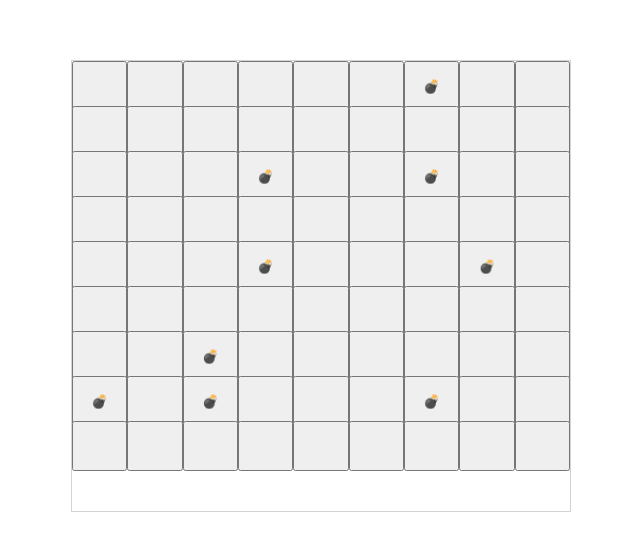
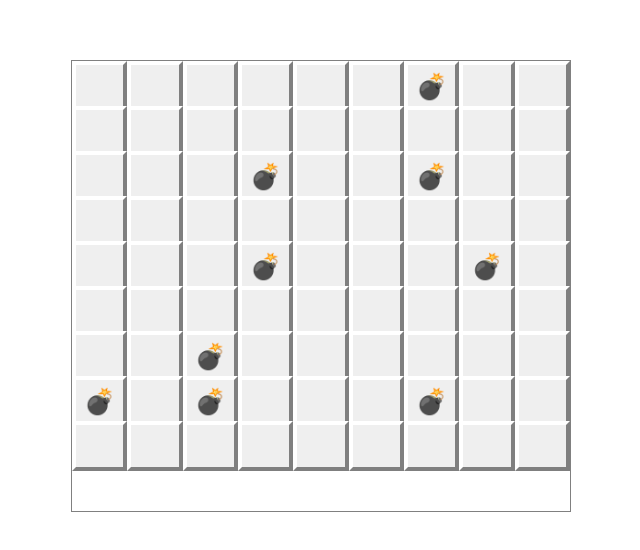
Before and after one commit to perpetualgrimace/minesweeper-test, a React (Create React App) app: page / in a window 1280 px wide. Shown: the part 114-664 px from the top of the page, without its empty margins (319-959 px from the left). Built offline with nearby package versions, Linux system fonts and the light colour scheme.

Commit message:
styles clicked vs unclicked tile state

```diff
--- a/src/App.css
+++ b/src/App.css
@@ -18,7 +18,7 @@ body {
 	grid-auto-rows: 10%;
 	grid-template-columns: 1fr 1fr 1fr 1fr 1fr 1fr 1fr 1fr 1fr;
 	width: 500px;
-	border: 1px solid lightgray;
+	border: 1px solid gray;
 }
 
 /* it's a button */
@@ -26,4 +26,14 @@ body {
 	/* sizing */
 	min-width: 50px;
 	min-height: 50px;
+	font-size: 25px;
+	border-width: 4px;
+	border-color: lightgray;
+	border-top-color: white;
+	border-left-color: white;
 }
+
+.ms-tile.is-clicked {
+	background: lightgray;
+	border: 1px solid gray;
+}
--- a/src/App.jsx
+++ b/src/App.jsx
@@ -66,7 +66,7 @@ export default class App extends Component {
         <div className="ms-grid">
           {tiles.map((tile, i) =>
             <button
-            	className="ms-tile"
+            	className={`ms-tile${tile.clicked ? ' is-clicked' : ''}`}
             	onClick={() => this.handleClick(tile, i)}
             	key={`${tile.row} : ${tile.col}`}
             >
```
